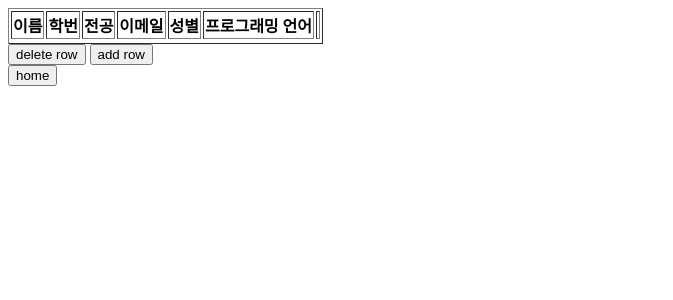
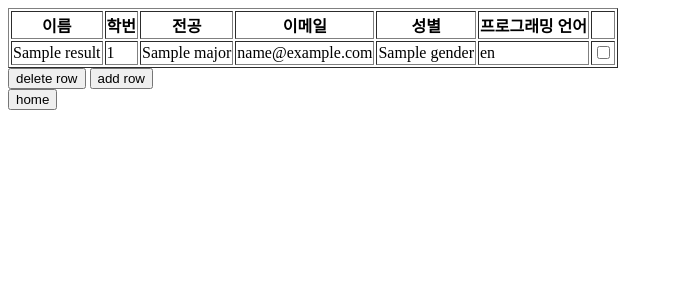
Before and after one commit to JongbeomLee623/2023-1-OSSPrac-getoff_o-clock-7, a Flask app: template app/templates/result.html in a window 1280 px wide. Shown: the top 300 px of the page, without its empty margins (0-673 px from the left). Run offline with Flask 3, Linux system fonts and the light colour scheme; the template is opened without the code that fills it: most values are stand-ins (such as "Sample title", 1, 10 or a date in 2020); lists and menus that the app fills with data are empty.

Commit message:
feature: add def result() in main.py, display loop in result.html

```diff
--- a/app/main.py
+++ b/app/main.py
@@ -1,5 +1,7 @@
 from flask import Flask, render_template, request
 app = Flask(__name__)
+db=[]
+
 
 @app.route('/')
 def input():
@@ -7,7 +9,21 @@
 
 @app.route('/result',methods=['GET','POST'])
 def result():
-    return render_template('result.html')
+    if request.method=="POST":
+        data = dict()
+        data['name'] = request.form.get('name')
+        data['StudentNumber'] = request.form.get('StudentNumber')
+        data['major'] = request.form.get('major')
+        data['email'] = request.form.get('email_id') + '@' + request.form.get('email_addr')
+        data['gender'] = request.form.get('gender')
+        data['Languages'] = request.form.getlist('Languages')
+        if data not in db:
+            db.append(data)
+        db.sort(key=lambda x: x['StudentNumber'])
+        return render_template('result.html', db = db)
+
+    elif request.method=="GET":
+        return render_template('result.html')
 
 
 if __name__ == '__main__':
--- a/app/templates/result.html
+++ b/app/templates/result.html
@@ -18,11 +18,25 @@
                 </tr>
             </thead>
             <tbody>
-
+                {% for result in db %}
                 <tr>
-
+                    <td>{{ result['name'] }}</td>
+                    <td>{{ result['StudentNumber'] }}</td>
+                    <td>{{ result['major'] }}</td>
+                    <td>{{ result['email'] }}</td>
+                    <td>{{ result['gender'] if result['gender'] else '' }}</td>
+                    <td>
+                        {% if result['Languages'] %}
+                            {% for language in result['Languages'] %}
+                                {{ language }}
+                            {% endfor %}
+                        {% else %}
+                        <!-- No languages selected-->
+                        {% endif %}
+                    </td>
+                    <td><input type="checkbox" name="delete" value="{{ i }}"></td>
                 </tr>
-
+                {% endfor %}
             </tbody>
         </table>
     </form>
```
